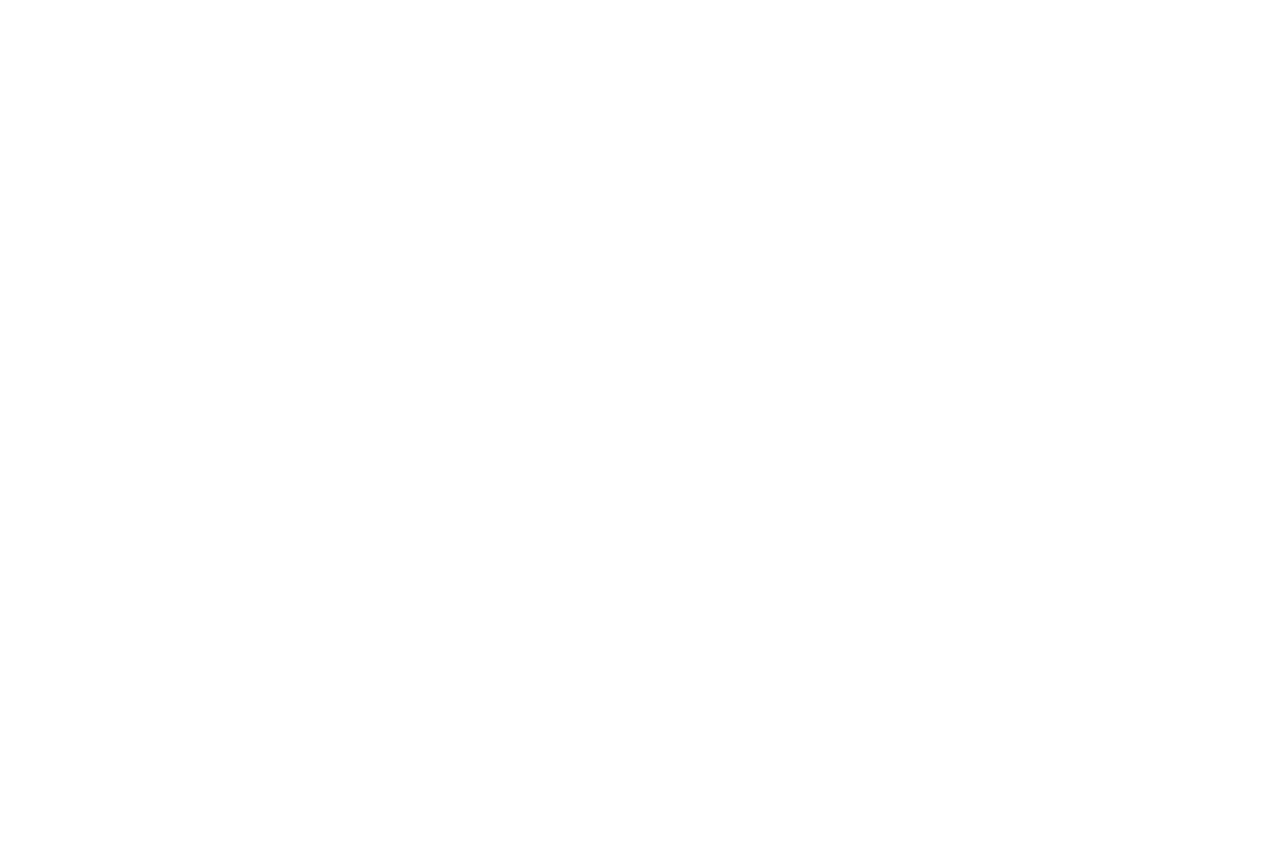
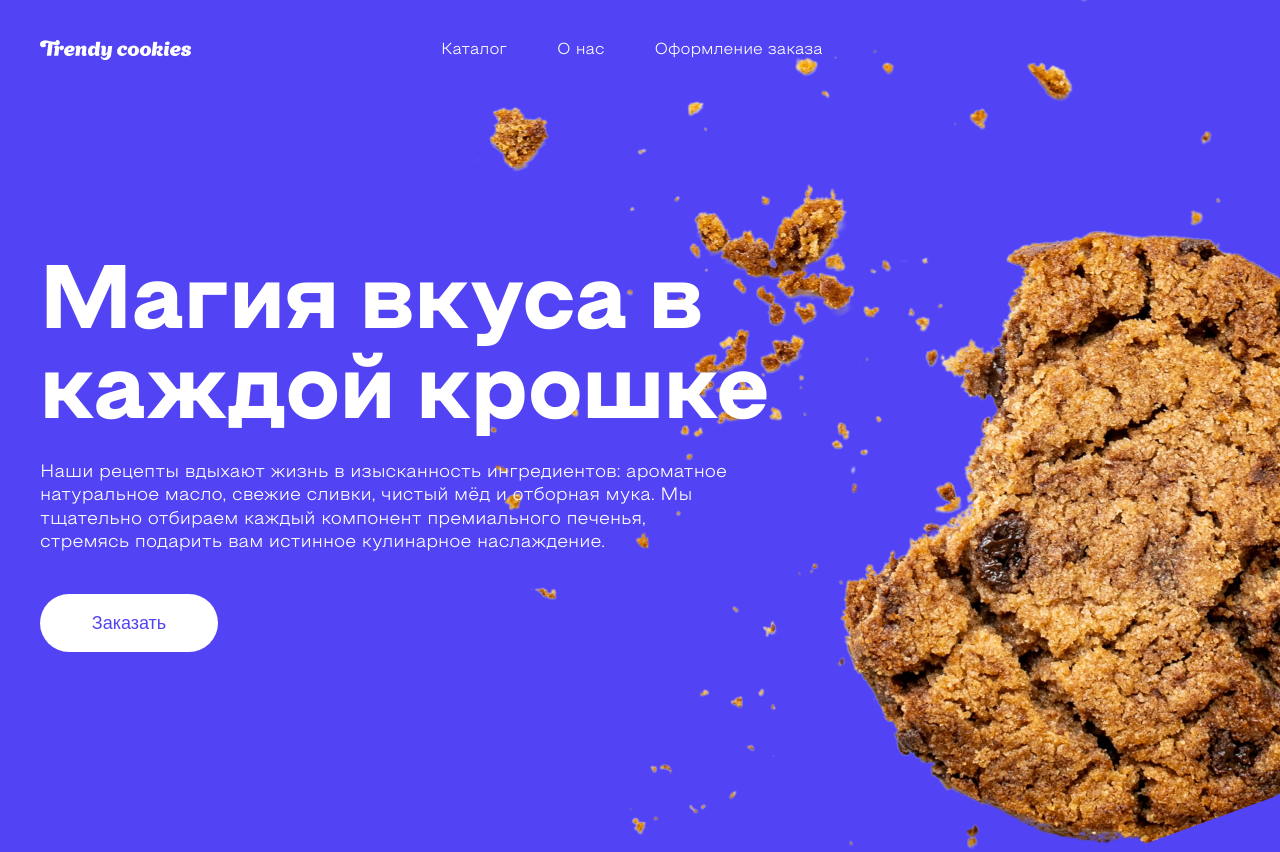
Before and after one commit to poroolyosh/cookies_landing, a plain HTML site: page index.html in a window 1280 px wide. Before the commit the page ends 800 px from the top, so only its background shows below. Drawn offline with Linux system fonts and the light colour scheme.

Commit message:
2 lesson end

```diff
--- a/index.html
+++ b/index.html
@@ -4,11 +4,54 @@
 <head>
   <meta charset="UTF-8">
   <meta name="viewport" content="width=device-width, initial-scale=1.0">
-  <title>Document</title>
+  <title>Cookies</title>
+  <link rel="stylesheet" href="styles/style.css">
 </head>
 
 <body>
 
+  <header class="header">
+    <div class="container">
+      <div class="logo">
+        <img src="images/logo.png" alt="Logo">
+      </div>
+      <nav class="menu">
+        <ul class="menu-list">
+          <li class="menu-item">
+            <a href="#">Каталог</a>
+          </li>
+          <li class="menu-item">
+            <a href="#">О нас</a>
+          </li>
+          <li class="menu-item">
+            <a href="#">Оформление заказа</a>
+          </li>
+      </nav>
+    </div>
+  </header>
+
+  <section class="main-content">
+    <div class="container">
+      <div class="main-info">
+        <h1 class="main-title">
+          Магия вкуса в каждой крошке
+        </h1>
+        <p class="main-text">
+          Наши рецепты вдыхают жизнь в изысканность ингредиентов: ароматное натуральное масло, свежие сливки, чистый мёд
+          и отборная мука. Мы тщательно отбираем каждый компонент премиального печенья, стремясь подарить вам истинное
+          кулинарное наслаждение.
+        </p>
+        <div class="main-action">
+          <button class="button">
+            Заказать
+          </button>
+        </div>
+      </div>
+      <img src="images/cookie.png" alt="Cookie" class="main-image">
+    </div>
+  </section>
+
+
 </body>
 
 </html>
--- /dev/null
+++ b/styles/style.css
@@ -0,0 +1,115 @@
+* {
+  margin: 0;
+  padding: 0;
+ }
+
+*,
+*::before,
+*::after {
+  box-sizing: border-box;
+}
+
+@font-face {
+  font-family: 'Steppe-Book';
+  src: url('../fonts/Steppe-Book.ttf');
+}
+
+@font-face {
+  font-family: 'Steppe-Book-ExtraBold';
+  src: url('../fonts/Steppe-ExtraBold.ttf');
+}
+
+body {
+  background-color: #5243F4;
+  font-family: 'Steppe-Book', sans-serif;
+  color: white;
+}
+
+.container {
+  max-width: 1200px;
+  margin: 0 auto;
+}
+
+.button {
+  background-color: #fff;
+  border-radius: 60px;
+  width: 178px;
+  height: 58px;
+  padding: 18px;
+  text-align: center;
+  font-size: 18px;
+  color: #5243F4;
+  border: 0;
+  outline: none;
+  cursor: pointer;
+}
+
+.button:hover {
+  background-color: #eee;
+}
+
+.header {
+  padding-block-start: 40px;
+  padding-block-end: 40px;
+}
+
+.header .container {
+  display: flex;
+  align-items: center;
+}
+
+.logo img {
+  vertical-align: bottom;
+}
+
+.menu {
+  margin-left: 250px;
+}
+
+.menu-list {
+  list-style: none;
+  display: flex;
+  gap: 50px;
+}
+
+.menu-item a {
+  size: 16px;
+  line-height: 130%;
+  text-decoration: none;
+  cursor: pointer;
+  color: white;
+}
+
+.menu-item a:hover {
+  border-bottom: 2px solid white;
+}
+
+.main-content {
+  padding-top: 160px;
+  padding-bottom: 200px;
+}
+
+.main-info {
+  max-width: 811px;
+}
+
+.main-title {
+  font-family: 'Steppe-Book-ExtraBold', sans-serif;
+  font-size: 90px;
+  line-height: 100%;
+  margin-bottom: 20px;
+}
+
+.main-text {
+  max-width: 697px;
+  font-size: 18px;
+  line-height: 130%;
+  margin-bottom: 40px;
+}
+
+.main-image {
+  position: absolute;
+  top: 0;
+  right: 0;
+  z-index: -1;
+}
```
Also changed, not shown: fonts/Steppe-Book.ttf (added), fonts/Steppe-ExtraBold.ttf (added), images/cookie.png (added), images/logo.png (added).
